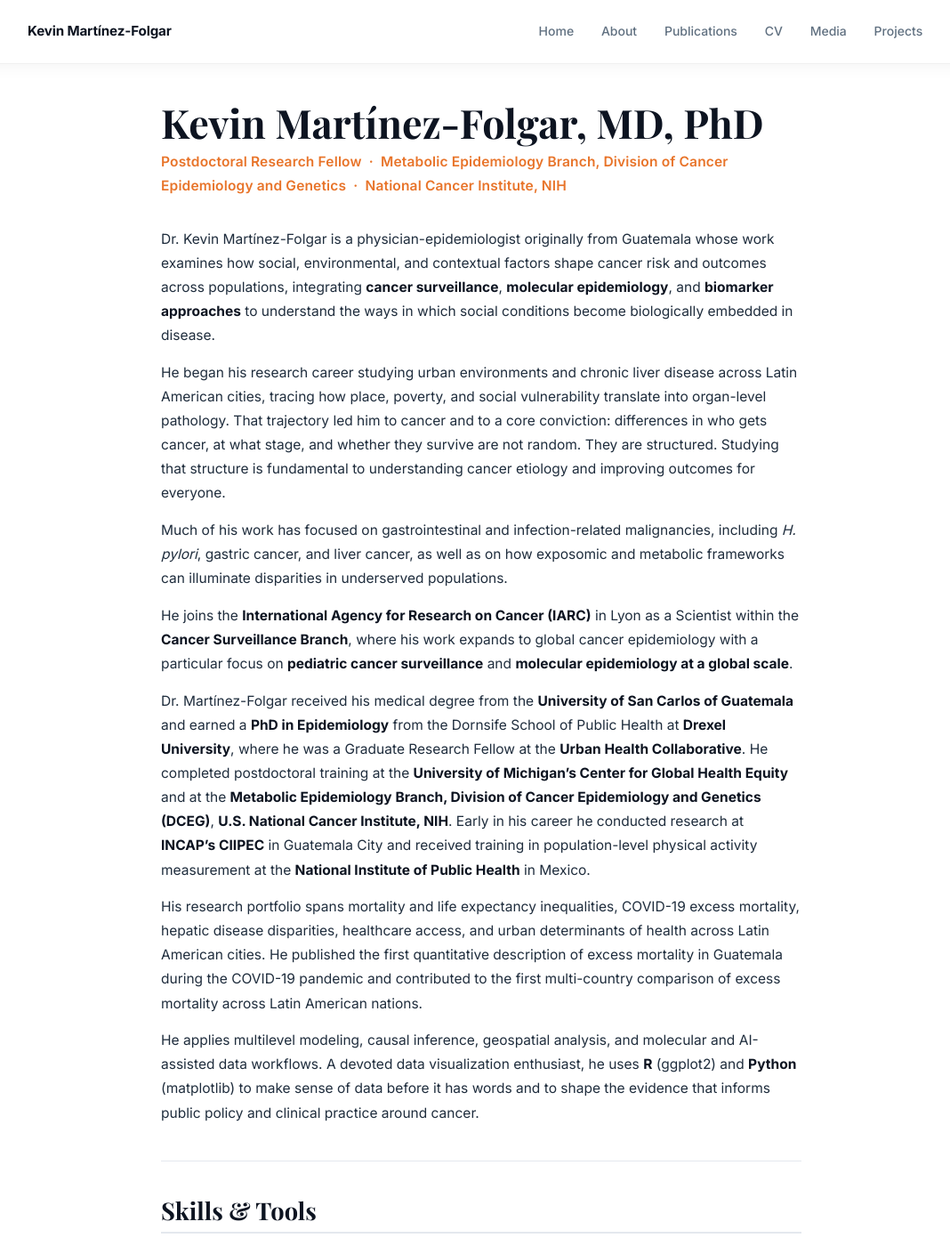
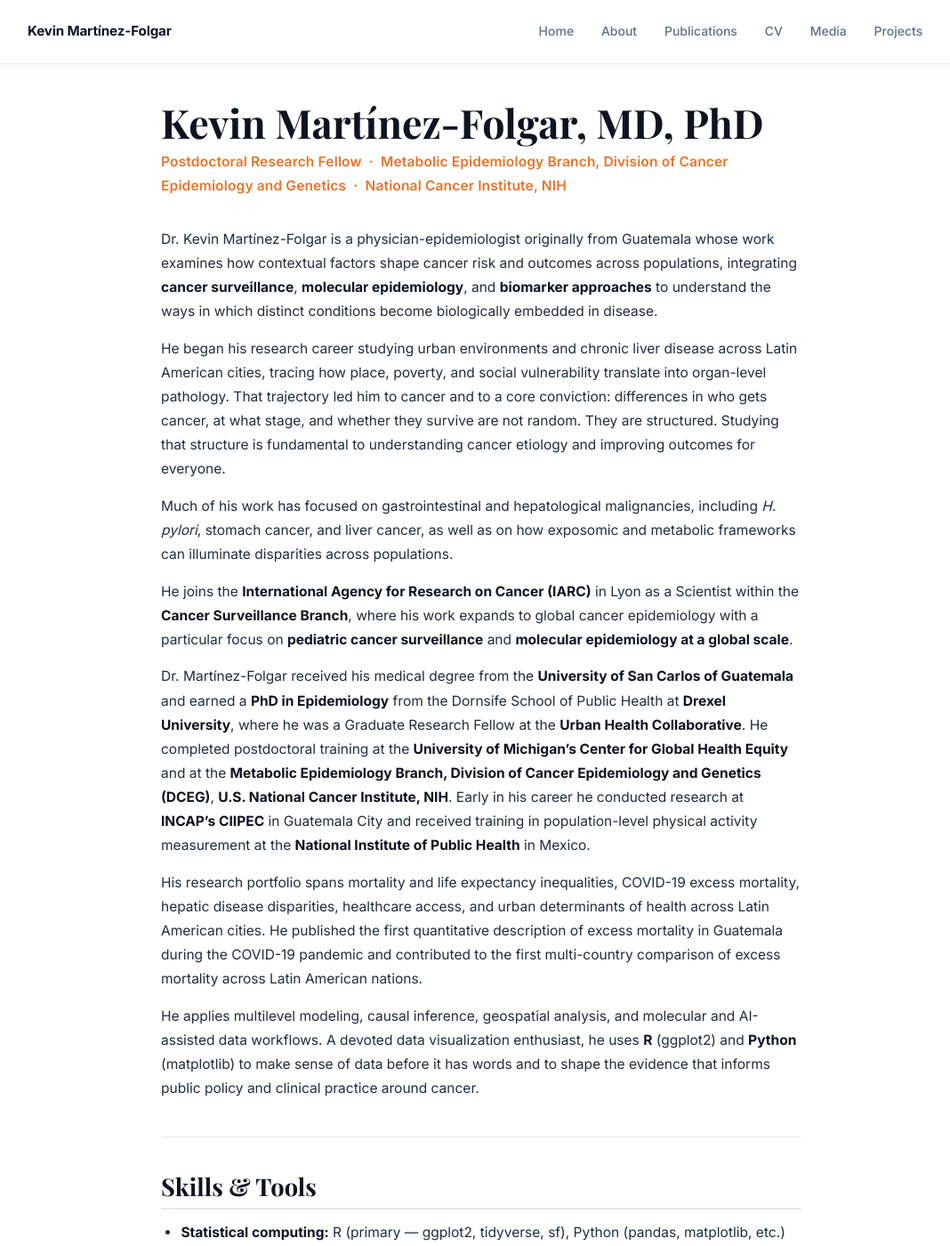
Before and after one commit to kmfolgar/kmfolgar.github.io, a Jekyll site: the page built from about.md, in a window 1280 px wide and 1400 px high. Shown: the whole window at 89% size, without its empty margins (99-1167 px from the left). Built offline with Jekyll 4.4.1, drawn with Linux system fonts in a browser that asks for light colours; some web fonts are replaced; some of the changed text lies outside the part shown.

Commit message:
update about

```diff
--- a/about.md
+++ b/about.md
@@ -8,9 +8,9 @@ permalink: /about/
 <p class="page-role">Postdoctoral Research Fellow &nbsp;·&nbsp; Metabolic Epidemiology Branch, Division of Cancer Epidemiology and Genetics &nbsp;·&nbsp; National Cancer Institute, NIH</p>
 
 Dr. Kevin Martínez-Folgar is a physician-epidemiologist originally from Guatemala whose work examines how
-social, environmental, and contextual factors shape cancer risk and outcomes across populations, integrating
+contextual factors shape cancer risk and outcomes across populations, integrating
 **cancer surveillance**, **molecular epidemiology**, and **biomarker approaches** to understand the ways in
-which social conditions become biologically embedded in disease.
+which distinct conditions become biologically embedded in disease.
 
 He began his research career studying urban environments and chronic liver disease across Latin American cities,
 tracing how place, poverty, and social vulnerability translate into organ-level pathology. That trajectory led
@@ -18,9 +18,9 @@ him to cancer and to a core conviction: differences in who gets cancer, at what
 are not random. They are structured. Studying that structure is fundamental to understanding cancer etiology
 and improving outcomes for everyone.
 
-Much of his work has focused on gastrointestinal and infection-related malignancies, including *H. pylori*,
-gastric cancer, and liver cancer, as well as on how exposomic and metabolic frameworks can illuminate
-disparities in underserved populations.
+Much of his work has focused on gastrointestinal and hepatological malignancies, including *H. pylori*,
+stomach cancer, and liver cancer, as well as on how exposomic and metabolic frameworks can illuminate
+disparities across populations.
 
 He joins the **International Agency for Research on Cancer (IARC)** in Lyon as a Scientist within the
 **Cancer Surveillance Branch**, where his work expands to global cancer epidemiology with a particular
@@ -48,11 +48,11 @@ practice around cancer.
 
 ## Skills & Tools
 
-- **Statistical computing:** R (primary — ggplot2, tidyverse, sf), Python
+- **Statistical computing:** R (primary — ggplot2, tidyverse, sf), Python (pandas, matplotlib, etc.)
 - **Geospatial analysis:** GIS, spatial econometrics, mapping
 - **Methods:** Multilevel modeling, causal inference, mediation analysis, mortality estimation, longitudinal analysis
 - **Data workflows:** AI-assisted data capture and analysis pipelines, reproducible research
-- **Languages:** Spanish (native), English (fluent)
+- **Languages:** Spanish (native), English (fluent), French (basic)
 
 ---
 
```
Also changed, not shown: other parts of about.md (+1 -1 lines), 1 other file.
